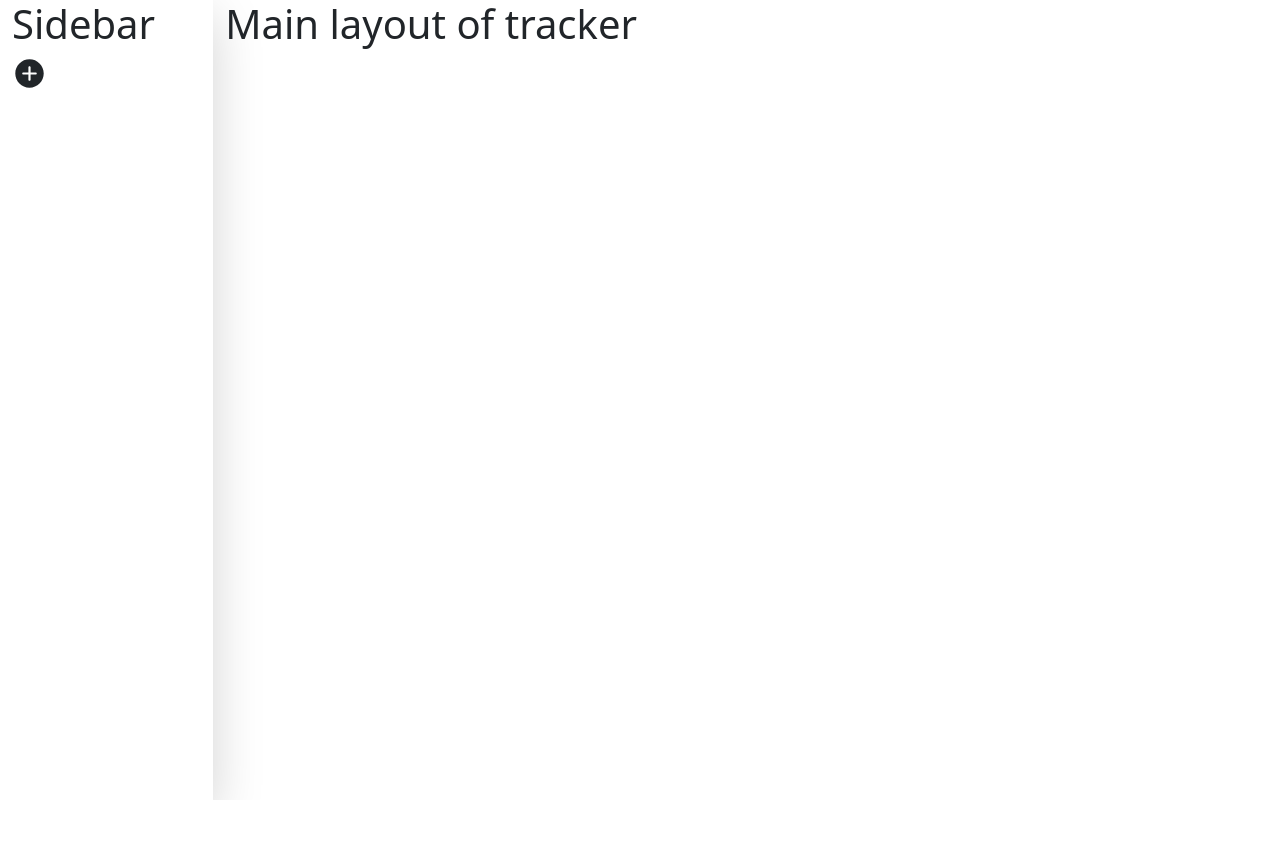
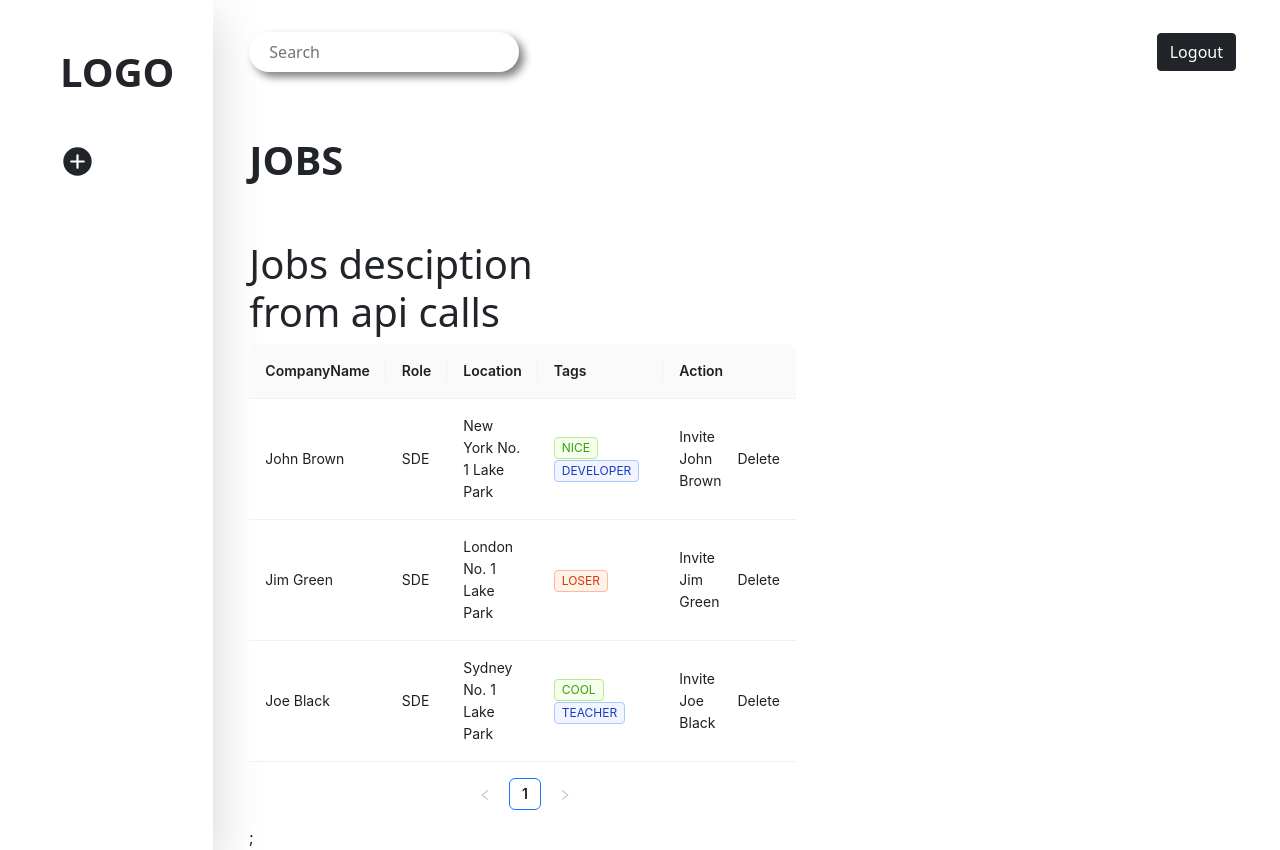
Before and after one commit to VarnanGupta/Job-Tracker, a React (Vite) app in the folder Frontend/: page /tracker in a window 1280 px wide. Before the commit the page ends 800 px from the top, so only its background shows below. Built offline with nearby package versions, Linux system fonts and the light colour scheme.

Commit message:
task page making

```diff
--- a/Frontend/src/App.css
+++ b/Frontend/src/App.css
@@ -2,3 +2,14 @@
   padding: 0;
   margin: 0;
 }
+
+.searchinput{
+  border:none;
+  box-shadow: 5px 5px 8px gray ;
+  width: 270px;
+  height: 40px;
+  border-radius: 20px;
+  padding-left: 20px;
+
+
+}
--- /dev/null
+++ b/Frontend/src/components/Jobs/Jobs.jsx
@@ -0,0 +1,87 @@
+
+import { Space, Table, Tag } from 'antd';
+const columns = [
+  {
+    title: 'CompanyName',
+    dataIndex: 'name',
+    key: 'name',
+    render: (text) => <a>{text}</a>,
+  },
+  {
+    title: 'Role',
+    dataIndex: 'role',
+    key: 'role',
+  },
+  {
+    title: 'Location',
+    dataIndex: 'location',
+    key: 'location',
+  },
+  {
+    title: 'Tags',
+    key: 'tags',
+    dataIndex: 'tags',
+    render: (_, { tags }) => (
+      <>
+        {tags.map((tag) => {
+          let color = tag.length > 5 ? 'geekblue' : 'green';
+          if (tag === 'loser') {
+            color = 'volcano';
+          }
+          return (
+            <Tag color={color} key={tag}>
+              {tag.toUpperCase()}
+            </Tag>
+          );
+        })}
+      </>
+    ),
+  },
+  {
+    title: 'Action',
+    key: 'action',
+    render: (_, record) => (
+      <Space size="middle">
+        <a>Invite {record.name}</a>
+        <a>Delete</a>
+      </Space>
+    ),
+  },
+];
+const data = [
+    {
+        key: '1',
+        name: 'John Brown',
+        role: "SDE",
+        location: 'New York No. 1 Lake Park',
+        tags: ['nice', 'developer'],
+      },
+      {
+        key: '2',
+        name: 'Jim Green',
+        role: "SDE",
+        location: 'London No. 1 Lake Park',
+        tags: ['loser'],
+      },
+      {
+        key: '3',
+        name: 'Joe Black',
+        role: "SDE",
+        location: 'Sydney No. 1 Lake Park',
+        tags: ['cool', 'teacher'],
+      },
+];
+
+
+const Jobs = () => {
+  return (
+    <div>
+      <>
+      <h1>Jobs desciption from api calls</h1>
+      <Table columns={columns} dataSource={data} />;
+      </>
+    </div>
+  )
+}
+
+export default Jobs
--- a/Frontend/src/components/MainLayout/MainLayoutTracker.jsx
+++ b/Frontend/src/components/MainLayout/MainLayoutTracker.jsx
@@ -1,8 +1,14 @@
 
 export default function MainLayoutTracker() {
   return (
-    <div>
-      <h1>Main layout of tracker</h1>
-    </div>
+    <>
+    <nav className="navbar">
+        <div className="container-fluid p-2">
+            <input type="text" placeholder="Search" id="" className="mx-3 mt-3 searchinput" size={50} />
+            <button className="btn btn-dark text-white mx-4 mt-3 ">Logout</button>
+        </div>
+
+    </nav>
+    </>
   )
 }
--- a/Frontend/src/components/Sidebar/Sidebar.jsx
+++ b/Frontend/src/components/Sidebar/Sidebar.jsx
@@ -3,9 +3,9 @@ import { IoIosAddCircle } from "react-icons/io";
 
 export default function Sidebar() {
   return (
-    <div className='justify justify-center'>
-      <h1>Sidebar</h1>
-      <IoIosAddCircle size={35} />
+    <div className='mt-5 mx-5'>
+      <h1 className="fs-1 fw-bold mb-5">LOGO</h1>
+      <IoIosAddCircle size={35} cursor="pointer" />
     </div>
   )
 }
--- a/Frontend/src/pages/TrackerHome.jsx
+++ b/Frontend/src/pages/TrackerHome.jsx
@@ -1,5 +1,6 @@
 import Sidebar from "../components/Sidebar/Sidebar.jsx"
 import MainLayoutTracker from "../components/MainLayout/MainLayoutTracker.jsx"
+import Jobs  from "../components/Jobs/Jobs.jsx"
 
 
 export default function TrackerHome  () {
@@ -12,6 +13,14 @@ export default function TrackerHome  () {
           </div>
           <div className="col-lg-10 col-md-10">
             <MainLayoutTracker />
+            <div className="mt-5 mx-4">
+            <h1 className="fs-1  fw-bold">JOBS</h1>
+            </div>
+            <div className="row">
+              <div className="col-md-4 col-lg-4 mt-5 mx-4">
+                <Jobs />
+              </div>
+            </div>
           </div>
         </div>
       </div>
```
